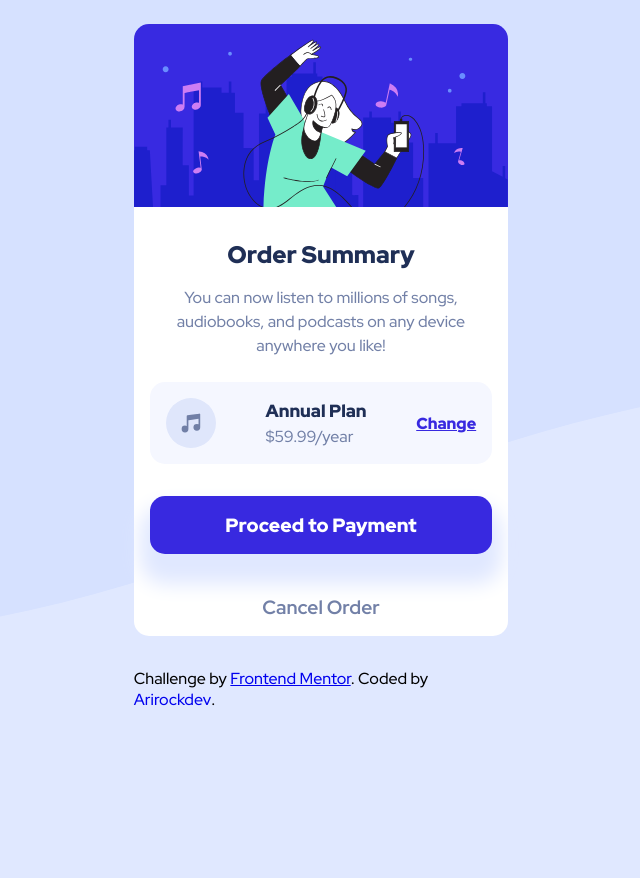
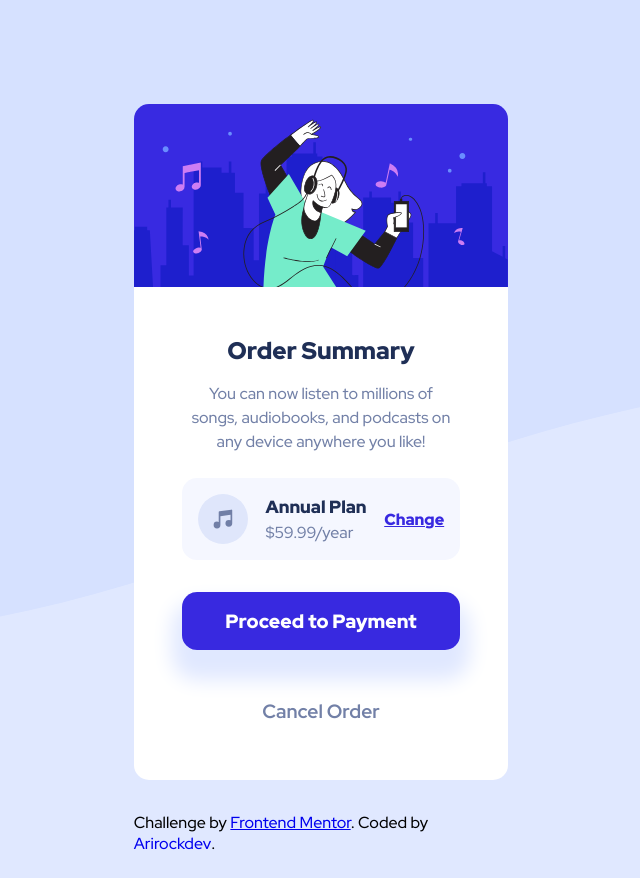
Before and after one commit to Arirockdev/my-Order-summary-component, a plain HTML site: page index.html in a window 1280 px wide. Shown: the whole page, without its empty margins (319-959 px from the left). Before the commit the page ends 800 px from the top, so only its background shows below. Drawn offline with Linux system fonts and the light colour scheme.

Commit message:
correcion css

```diff
--- a/css/styles.css
+++ b/css/styles.css
@@ -48,12 +48,14 @@ img {
 }
 
 .container {
+    margin-top: 5rem;
     width: max(100%, 60%);
+
 }
 
 
 main {
-    padding: 1rem;
+    padding: 2rem;
     background: hsl(0, 0%, 100%);
     flex-grow: 1;
     border-bottom-left-radius: var(--border-rounded);
@@ -83,6 +85,8 @@ main {
 
 .plan {
     margin-top: 1.5rem;
+    margin-left: 1rem;
+    margin-right: 1rem;
     border-radius: var(--border-rounded);
     padding: 1rem;
     display: flex;
@@ -123,6 +127,8 @@ main {
 
 .payment {
     margin-top: 2rem;
+    margin-left: 1rem;
+    margin-right: 1rem;
 }
 
 .payment__btn {
@@ -144,7 +150,8 @@ main {
 }
 
 .payment__text {
-    margin-top: 2.5rem;
+    margin-top: 3rem;
+    margin-bottom: 1.5rem;
     color: var(--Desaturated-blue);
     font-weight: 700;
     font-size: 1.2rem;
@@ -174,7 +181,7 @@ main {
         align-items: center;
     }
     .container {
-        width: min(100%, 60%);
+        width: min(100%, 70%);
     }
 }
 
@@ -185,7 +192,7 @@ main {
 }
 @media screen and (min-width: 992px) {
     .container {
-        width: min(100%, 30%)
+        width: min(100%, 60%)
     }
 }
 @media screen and (min-width: 1200px) {
```
